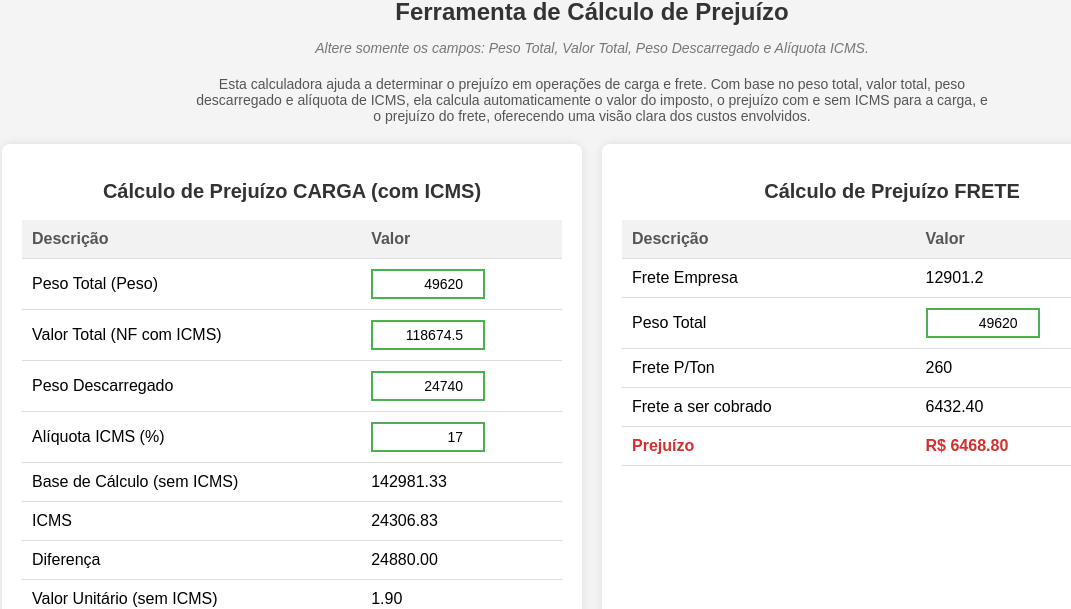
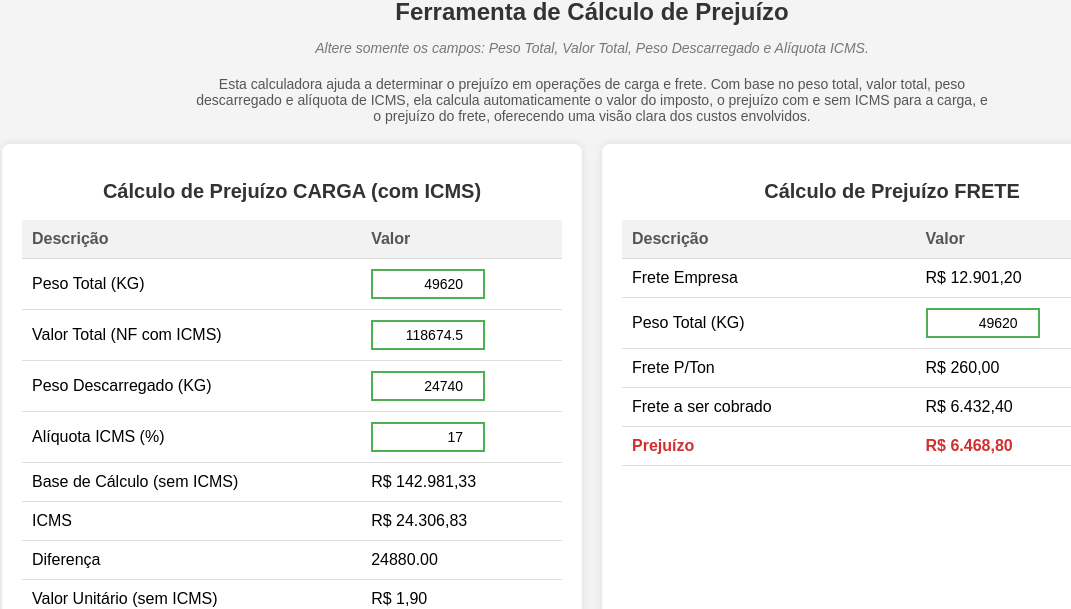
Before and after one commit to GabrielBBaldez/Calculadora-de-Preju-zo-de-Carga-e-Frete, a plain HTML site: page Index.html in a window 1280 px wide. Shown: the part 191-800 px from the top of the page, without its empty margins (48-1119 px from the left). Drawn offline with Linux system fonts and the light colour scheme.

Commit message:
Update Index.html

```diff
--- a/Index.html
+++ b/Index.html
@@ -130,7 +130,7 @@
         }
         footer a:hover {
             text-decoration: underline;
-            color: #45a049; /* Cor mais escura ao passar o mouse */
+            color: #45a049;
         }
         footer a i {
             margin-right: 5px;
@@ -200,28 +200,28 @@
                     <th>Valor</th>
                 </tr>
                 <tr>
-                    <td>Peso Total (Peso)</td>
-                    <td><input type="number" id="pesoTotalCarga" class="editable" value="49620" step="0.01"></td>
+                    <td>Peso Total (KG)</td>
+                    <td><input type="number" id="pesoTotalCarga" class="editable" value="49620" step="0.01" onkeypress="return restrictInput(event)"></td>
                 </tr>
                 <tr>
                     <td>Valor Total (NF com ICMS)</td>
-                    <td><input type="number" id="valorTotal" class="editable" value="118674.5" step="0.01"></td>
+                    <td><input type="number" id="valorTotal" class="editable" value="118674.5" step="0.01" onkeypress="return restrictInput(event)"></td>
                 </tr>
                 <tr>
-                    <td>Peso Descarregado</td>
-                    <td><input type="number" id="pesoDescarregado" class="editable" value="24740" step="0.01"></td>
+                    <td>Peso Descarregado (KG)</td>
+                    <td><input type="number" id="pesoDescarregado" class="editable" value="24740" step="0.01" onkeypress="return restrictInput(event)"></td>
                 </tr>
                 <tr>
                     <td>Alíquota ICMS (%)</td>
-                    <td><input type="number" id="aliquotaICMS" class="editable" value="17" step="0.01" min="0" max="100"></td>
+                    <td><input type="number" id="aliquotaICMS" class="editable" value="17" step="0.01" min="0" max="100" onkeypress="return restrictInput(event)"></td>
                 </tr>
                 <tr>
                     <td>Base de Cálculo (sem ICMS)</td>
-                    <td id="baseCalculo">101427.35</td>
+                    <td id="baseCalculo">R$ 101.427,35</td>
                 </tr>
                 <tr>
                     <td>ICMS</td>
-                    <td id="icms">17242.65</td>
+                    <td id="icms">R$ 17.242,65</td>
                 </tr>
                 <tr>
                     <td>Diferença</td>
@@ -229,19 +229,19 @@
                 </tr>
                 <tr>
                     <td>Valor Unitário (sem ICMS)</td>
-                    <td id="valorUnitarioSemICMS">2.04</td>
+                    <td id="valorUnitarioSemICMS">R$ 2,04</td>
                 </tr>
                 <tr>
                     <td>Valor Unitário (com ICMS)</td>
-                    <td id="valorUnitarioComICMS">2.39</td>
+                    <td id="valorUnitarioComICMS">R$ 2,39</td>
                 </tr>
                 <tr>
                     <td class="result">Prejuízo (sem ICMS)</td>
-                    <td id="prejuizoCargaSemICMS" class="result">R$ 50826.24</td>
+                    <td id="prejuizoCargaSemICMS" class="result">R$ 50.826,24</td>
                 </tr>
                 <tr>
                     <td class="result">Prejuízo (com ICMS)</td>
-                    <td id="prejuizoCargaComICMS" class="result">R$ 59504.67</td>
+                    <td id="prejuizoCargaComICMS" class="result">R$ 59.504,67</td>
                 </tr>
             </table>
         </div>
@@ -255,23 +255,23 @@
                 </tr>
                 <tr>
                     <td>Frete Empresa</td>
-                    <td id="freteEmpresa">12901.2</td>
+                    <td id="freteEmpresa">R$ 12.901,20</td>
                 </tr>
                 <tr>
-                    <td>Peso Total</td>
-                    <td><input type="number" id="pesoTotalFrete" class="editable" value="49620" step="0.01"></td>
+                    <td>Peso Total (KG)</td>
+                    <td><input type="number" id="pesoTotalFrete" class="editable" value="49620" step="0.01" onkeypress="return restrictInput(event)"></td>
                 </tr>
                 <tr>
                     <td>Frete P/Ton</td>
-                    <td id="fretePorTonelada">260</td>
+                    <td id="fretePorTonelada">R$ 260,00</td>
                 </tr>
                 <tr>
                     <td>Frete a ser cobrado</td>
-                    <td id="freteCobrado">6432.4</td>
+                    <td id="freteCobrado">R$ 6.432,40</td>
                 </tr>
                 <tr>
                     <td class="result">Prejuízo</td>
-                    <td id="prejuizoFrete" class="result">R$ 6468.80</td>
+                    <td id="prejuizoFrete" class="result">R$ 6.468,80</td>
                 </tr>
             </table>
         </div>
@@ -294,9 +294,28 @@
     </footer>
 
     <script>
-        // Função para formatar como dinheiro
+        // Função para restringir a entrada de caracteres não numéricos
+        function restrictInput(event) {
+            const charCode = event.charCode;
+            // Permite apenas números (48-57) e ponto (46)
+            if (charCode !== 46 && (charCode < 48 || charCode > 57)) {
+                return false;
+            }
+            return true;
+        }
+
+        // Função para formatar como dinheiro no padrão brasileiro (ex.: 12.901,20)
         function formatarDinheiro(valor) {
-            return `R$ ${valor.toFixed(2)}`;
+            // Primeiro, arredonda para 2 casas decimais
+            const valorArredondado = valor.toFixed(2);
+            // Separa a parte inteira e decimal
+            const partes = valorArredondado.split('.');
+            let parteInteira = partes[0];
+            const parteDecimal = partes[1];
+            // Adiciona pontos como separadores de milhar
+            parteInteira = parteInteira.replace(/\B(?=(\d{3})+(?!\d))/g, '.');
+            // Junta as partes com vírgula como separador decimal
+            return `R$ ${parteInteira},${parteDecimal}`;
         }
 
         // Função para atualizar os cálculos
@@ -307,8 +326,8 @@
             const pesoDescarregado = parseFloat(document.getElementById('pesoDescarregado').value) || 0;
             const aliquotaICMS = parseFloat(document.getElementById('aliquotaICMS').value) / 100 || 0;
             const pesoTotalFrete = parseFloat(document.getElementById('pesoTotalFrete').value) || 0;
-            const fretePorTonelada = parseFloat(document.getElementById('fretePorTonelada').innerText) || 0;
-            const freteEmpresa = parseFloat(document.getElementById('freteEmpresa').innerText) || 0;
+            const fretePorTonelada = parseFloat(document.getElementById('fretePorTonelada').innerText.replace('R$ ', '').replace('.', '').replace(',', '.')) || 0;
+            const freteEmpresa = parseFloat(document.getElementById('freteEmpresa').innerText.replace('R$ ', '').replace('.', '').replace(',', '.')) || 0;
 
             // Cálculo do ICMS (por dentro, alíquota dinâmica)
             const fatorICMS = 1 - aliquotaICMS;
@@ -323,19 +342,21 @@
             const prejuizoCargaSemICMS = diferencaCarga * valorUnitarioSemICMS;
             const prejuizoCargaComICMS = diferencaCarga * valorUnitarioComICMS;
 
-            // Cálculos para Frete
+            // Cálculos para Frete (Frete P/Ton é por tonelada, então divide por 1000)
             const freteCobrado = (pesoDescarregado * fretePorTonelada) / 1000;
             const prejuizoFrete = freteEmpresa - freteCobrado;
 
             // Atualizando os campos na tela
-            document.getElementById('baseCalculo').innerText = baseCalculo.toFixed(2);
-            document.getElementById('icms').innerText = icms.toFixed(2);
+            document.getElementById('baseCalculo').innerText = formatarDinheiro(baseCalculo);
+            document.getElementById('icms').innerText = formatarDinheiro(icms);
             document.getElementById('diferencaCarga').innerText = diferencaCarga.toFixed(2);
-            document.getElementById('valorUnitarioSemICMS').innerText = valorUnitarioSemICMS.toFixed(2);
-            document.getElementById('valorUnitarioComICMS').innerText = valorUnitarioComICMS.toFixed(2);
+            document.getElementById('valorUnitarioSemICMS').innerText = formatarDinheiro(valorUnitarioSemICMS);
+            document.getElementById('valorUnitarioComICMS').innerText = formatarDinheiro(valorUnitarioComICMS);
             document.getElementById('prejuizoCargaSemICMS').innerText = formatarDinheiro(prejuizoCargaSemICMS);
             document.getElementById('prejuizoCargaComICMS').innerText = formatarDinheiro(prejuizoCargaComICMS);
-            document.getElementById('freteCobrado').innerText = freteCobrado.toFixed(2);
+            document.getElementById('freteEmpresa').innerText = formatarDinheiro(freteEmpresa);
+            document.getElementById('fretePorTonelada').innerText = formatarDinheiro(fretePorTonelada);
+            document.getElementById('freteCobrado').innerText = formatarDinheiro(freteCobrado);
             document.getElementById('prejuizoFrete').innerText = formatarDinheiro(prejuizoFrete);
         }
 
```
